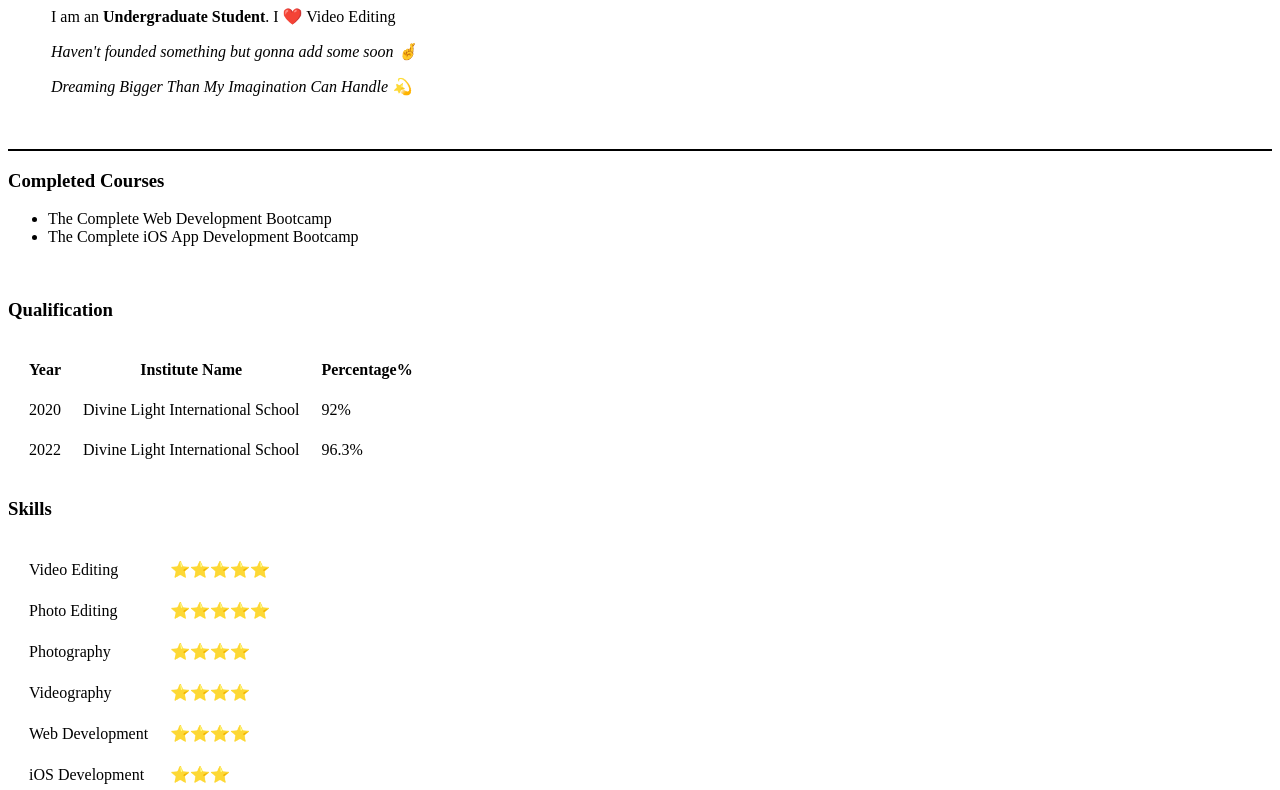
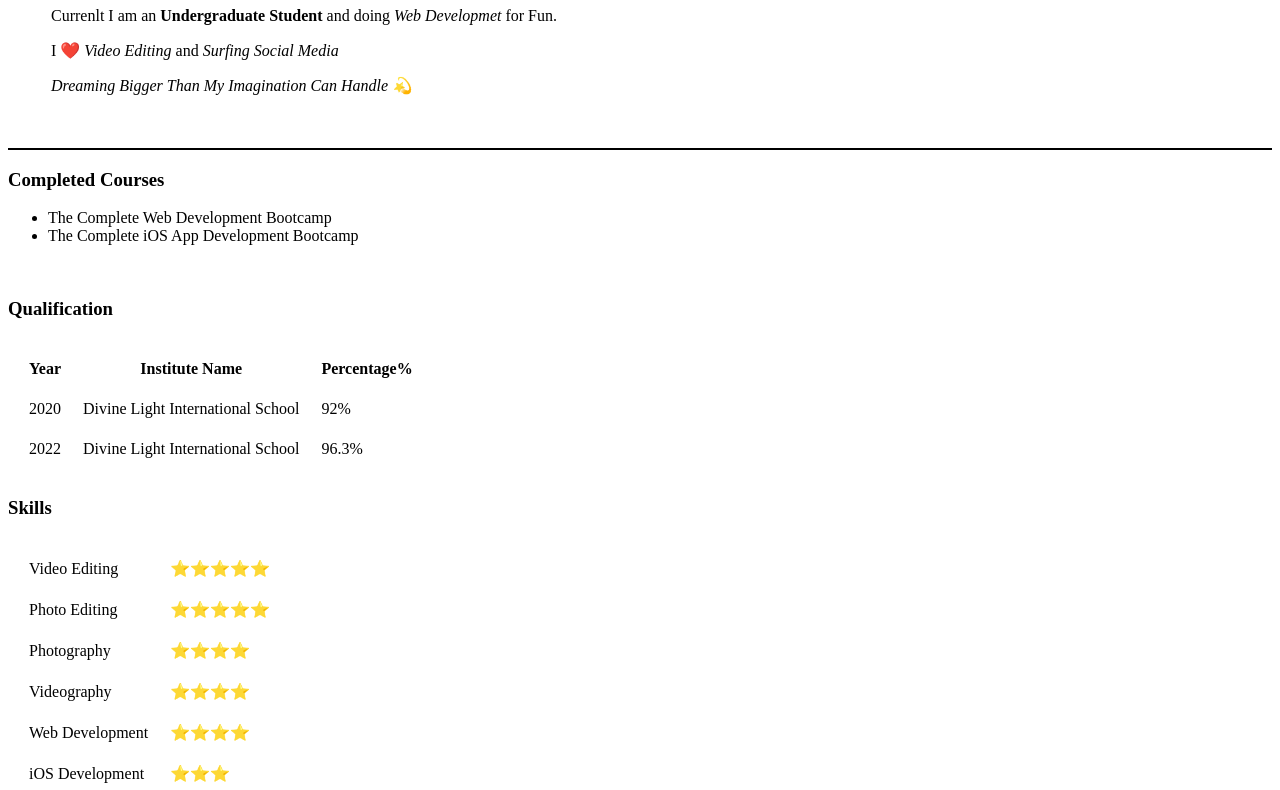
Before and after one commit to manishk1109/cv, a plain HTML site: page mysite.html in a window 1280 px wide. Shown: the part 110-900 px from the top of the page. Drawn offline with Linux system fonts and the light colour scheme.

Commit message:
Add files via upload

```diff
--- a/mysite.html
+++ b/mysite.html
@@ -12,8 +12,8 @@
 <tr>
     <td> <img width="175" src="images/MANISH PIC.jpg" alt=""> </td>
     <td><h1>Manish Kumar</h1>
-        <p>I am an <strong> Undergraduate Student</strong>. I ❤️ Video Editing</p>
-        <p> <em>Haven't founded something but gonna add some soon 🤞</em> </p>
+        <p>Currenlt I am an <strong>Undergraduate Student</strong> and doing <em> Web Developmet</em> for Fun.</p>
+        <p>I ❤️<em> Video Editing</em> and <em> Surfing Social Media</em></p>
         <p><em>Dreaming Bigger Than My Imagination Can Handle 💫</em></p>
         </td>
 </tr>
```
Also changed, not shown: Contactme.html (+1 -1 lines).
